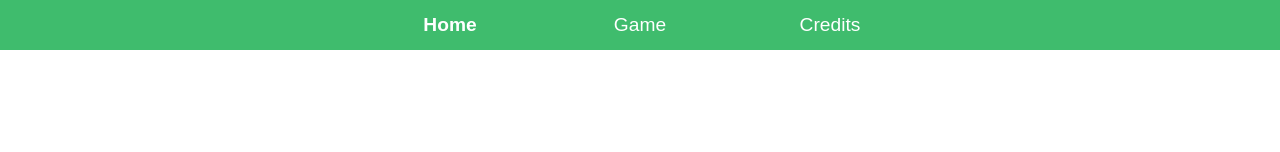
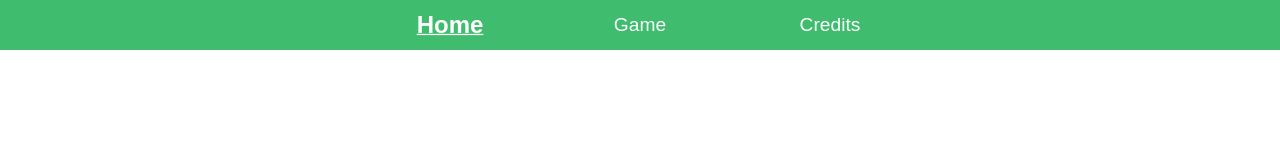
Before and after one commit to Konstanenonen/typing-game, a React (Create React App) app: page / in a window 1280 px wide. In both pictures the pointer is over the link "Home". Shown: the top 152 px of the page. Built offline with nearby package versions, Linux system fonts and the light colour scheme.

Commit message:
Made the navlink hover animations smoother and better visually

```diff
--- a/src/routes/root.module.scss
+++ b/src/routes/root.module.scss
@@ -18,7 +18,7 @@
   width: 100px;
   text-align: center;
   font-size: 1.2rem;
-  transition: font-weight 0.5s ease-in;
+  transition: transform 0.3s;
 }
 
 .navLinkActive {
@@ -28,16 +28,16 @@
   text-decoration: underline;
   width: 100px;
   text-align: center;
+  transition: transform 0.3s;
 }
 
 .navLink:hover,
 .navLinkActive:hover {
-  text-decoration: none;
   color: white;
   width: 100px;
   text-align: center;
   font-size: 1.2rem;
-  font-weight: bold;
+  transform: scale(1.25);
 }
 
 .iconArea {
```
